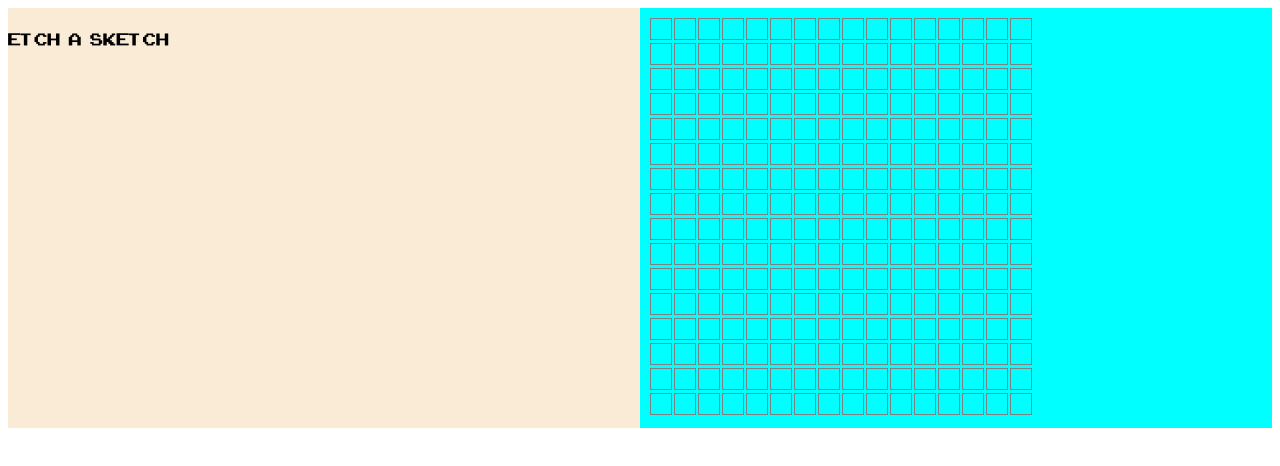
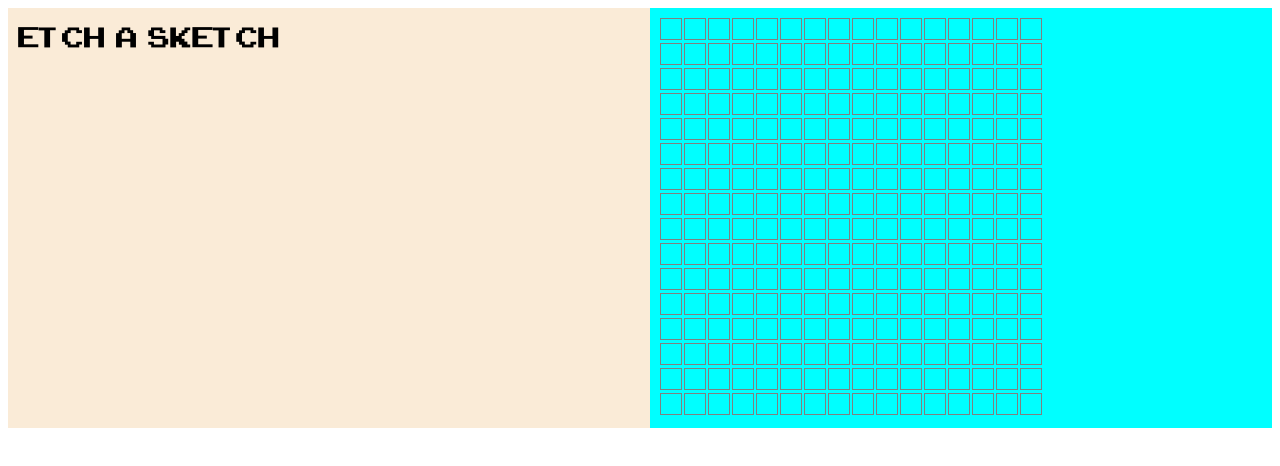
Before and after one commit to renaldas112/odin-etch-a-sketch, a website: page index.html in a window 1280 px wide. Drawn offline with Linux system fonts and the light colour scheme.

Commit message:
changed title styling

```diff
--- a/scss/style.scss
+++ b/scss/style.scss
@@ -25,13 +25,16 @@ main {
     flex-direction: column;
 
     .main__title {
+      font-size: 2.5rem;
       font-weight: 100;
       word-spacing: 5px;
+      margin: 0;
     }
 
     &--left {
       @include flex;
       @include flex-basis;
+      padding: 10px;
       background-color: antiquewhite;
     }
 
```
Also changed, not shown: css/style.css.
